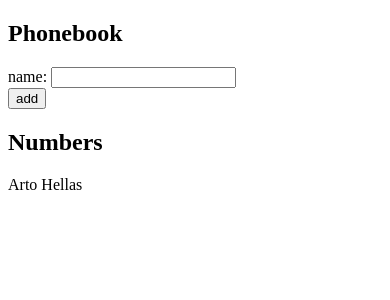
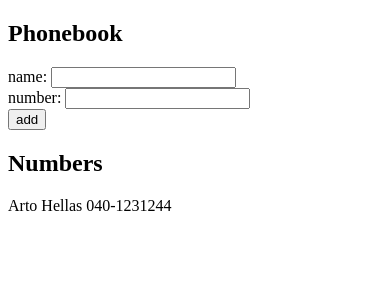
Before and after one commit to Karmar2323/full-stack-open-exercises, a React (Vite) app in the folder osa2/puhelinluettelo/: page / in a window 390 px wide. Shown: the top 300 px of the page. Built offline with nearby package versions, Linux system fonts and the light colour scheme.

Commit message:
2.8: puhelinluettelo step3. Input phone numbers

```diff
--- a/osa2/puhelinluettelo/src/App.jsx
+++ b/osa2/puhelinluettelo/src/App.jsx
@@ -3,14 +3,17 @@
 
 const App = () => {
   const [persons, setPersons] = useState([
-    { name: 'Arto Hellas' }
+    { name: 'Arto Hellas',
+      number: '040-1231244' }
   ])
   const [newName, setNewName] = useState('')
+  const [newNumber, setNewNumber] = useState('')
 
   const addName = (event) => {
     event.preventDefault()
     const person = {
-      name: newName
+      name: newName,
+      number: newNumber
     }
 
     if (persons.map(person => person.name).includes(person.name)) {
@@ -20,21 +23,24 @@
 
     setPersons(persons.concat(person))
     setNewName('')
+    setNewNumber('')
   }
 
-  const handleNameChange = (event) => {
+  const handleNameChange = (event) =>
     setNewName(event.target.value)
-  }
+
+  const handleNumberChange = (event) =>
+    setNewNumber(event.target.value)
 
   return (
     <div>
       <h2>Phonebook</h2>
       <form onSubmit={addName}>
         <div>
-          name: <input
-          value={newName}
-          onChange={handleNameChange}
-          />
+          name: <input value={newName} onChange={handleNameChange}/>
+        </div>
+        <div>
+          number: <input value={newNumber} onChange={handleNumberChange}/>
         </div>
         <div>
           <button type="submit">add</button>
--- a/osa2/puhelinluettelo/src/components/Person.jsx
+++ b/osa2/puhelinluettelo/src/components/Person.jsx
@@ -1,6 +1,6 @@
 const Person = (props) => (
   <div>
-    <p>{props.contact.name}</p>
+    <p>{props.contact.name} {props.contact.number}</p>
   </div>
 )
 
```
